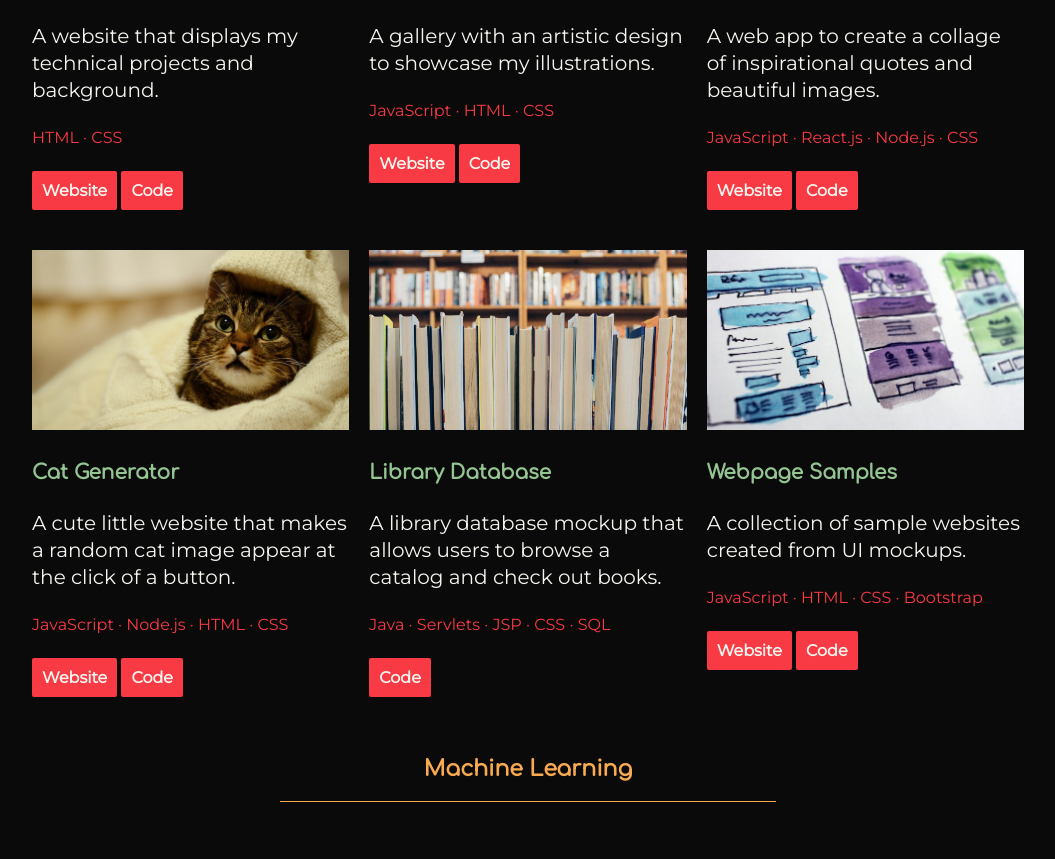
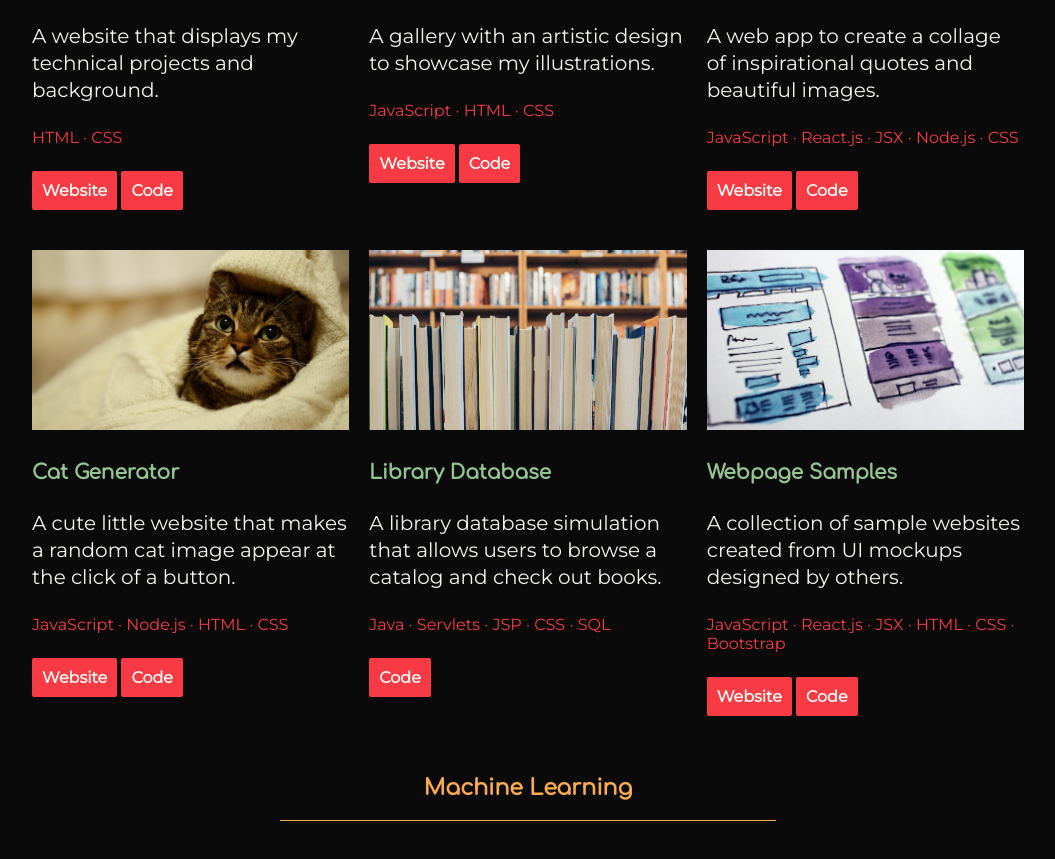
Before and after one commit to eest12/eest12.github.io, a plain HTML site: page index.html in a window 1280 px wide. Shown: the part 2065-2924 px from the top of the page, without its empty margins (112-1167 px from the left). Drawn offline with Linux system fonts and the light colour scheme.

Commit message:
Updated project descriptions and technologies used.

```diff
--- a/index.html
+++ b/index.html
@@ -124,6 +124,7 @@
           <ul>
             <li>JavaScript</li>
             <li>React.js</li>
+            <li>JSX</li>
             <li>Node.js</li>
             <li>CSS</li>
           </ul>
@@ -160,7 +161,7 @@
           <img src="images/jessica-ruscello-OQSCtabGkSY-unsplash.jpg"
             alt="Books of various sizes on wooden shelves" />
           <h4>Library Database</h4>
-          <p>A library database mockup that allows users to browse a catalog and check out books.</p>
+          <p>A library database simulation that allows users to browse a catalog and check out books.</p>
           <ul>
             <li>Java</li>
             <li>Servlets</li>
@@ -178,9 +179,11 @@
           <img src="images/hal-gatewood-tZc3vjPCk-Q-unsplash.jpg"
             alt="Messy drawings of website designs" />
           <h4>Webpage Samples</h4>
-          <p>A collection of sample websites created from UI mockups.</p>
+          <p>A collection of sample websites created from UI mockups designed by others.</p>
           <ul>
             <li>JavaScript</li>
+            <li>React.js</li>
+            <li>JSX</li>
             <li>HTML</li>
             <li>CSS</li>
             <li>Bootstrap</li>
```
